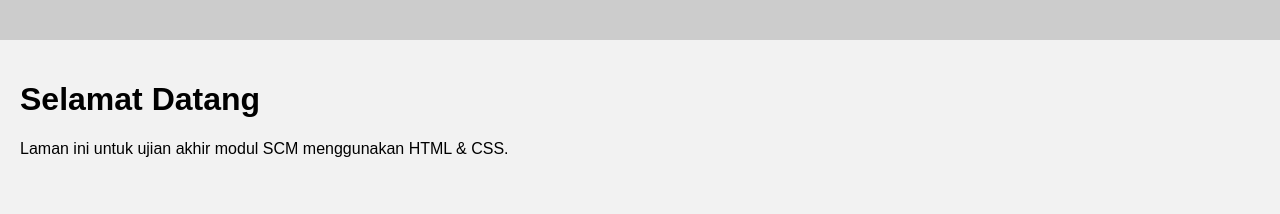
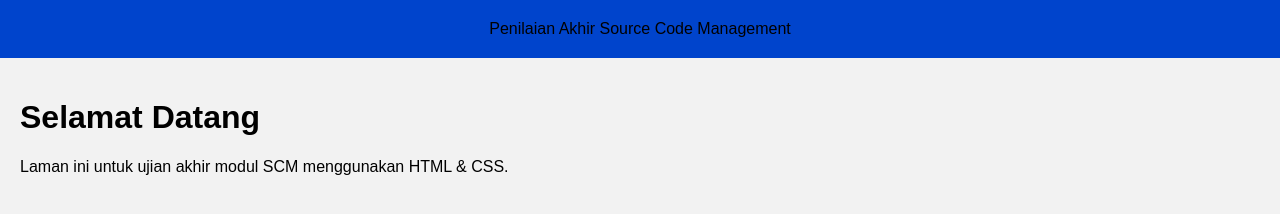
Before and after one commit to Hakimiyt/finalGit, a plain HTML site: page index.html in a window 1280 px wide. Drawn offline with Linux system fonts and the light colour scheme.

Commit message:
add some new feature

```diff
--- a/index.html
+++ b/index.html
@@ -9,6 +9,8 @@
 
     <header>
         <!-- Tambahkan tajuk di sini -->
+         Penilaian Akhir Source Code Management
+         <!-- Disediakan oleh: MUHAMMAD AMIRUL HAKIMI BIN MOHAMAD SUPIAN -->
     </header>
 
     <main>
--- a/style.css
+++ b/style.css
@@ -10,7 +10,7 @@ main {
 }
 
 header {
-    background-color: #ccc;
+    background-color: #0044cc;
     padding: 20px;
     text-align: center;
 }
```
